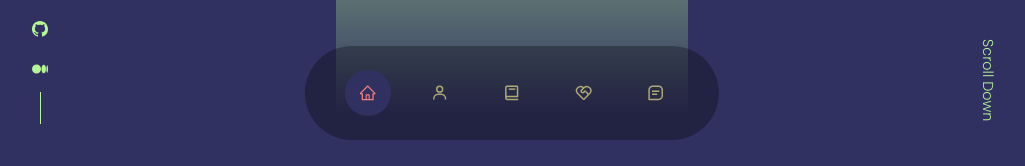
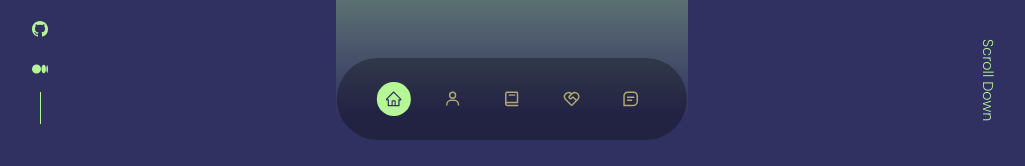
Before and after one commit to eakarr/my-portfolio, a React (Create React App) app: page / in a window 1280 px wide. Shown: the part 628-794 px from the top of the page, without its empty margins (128-1153 px from the left). Built offline with nearby package versions, Linux system fonts and the light colour scheme.

Commit message:
Padding and active class changed

```diff
--- a/src/components/navigation/Navigation.scss
+++ b/src/components/navigation/Navigation.scss
@@ -14,7 +14,7 @@ nav {
   a {
     margin: 0.8rem;
     background: transparent;
-    padding: 0.9rem;
+    padding: 0.5rem;
     border-radius: 50%;
     display: flex;
     color: $color-light;
@@ -23,8 +23,8 @@ nav {
       background: rgba(0, 0, 0, 0.3);
     }
     &.active {
-      background: $color-bg;
-      color: $color-white;
+      background: $color-primary;
+      color: $color-bg;
     }
   }
 }
```
